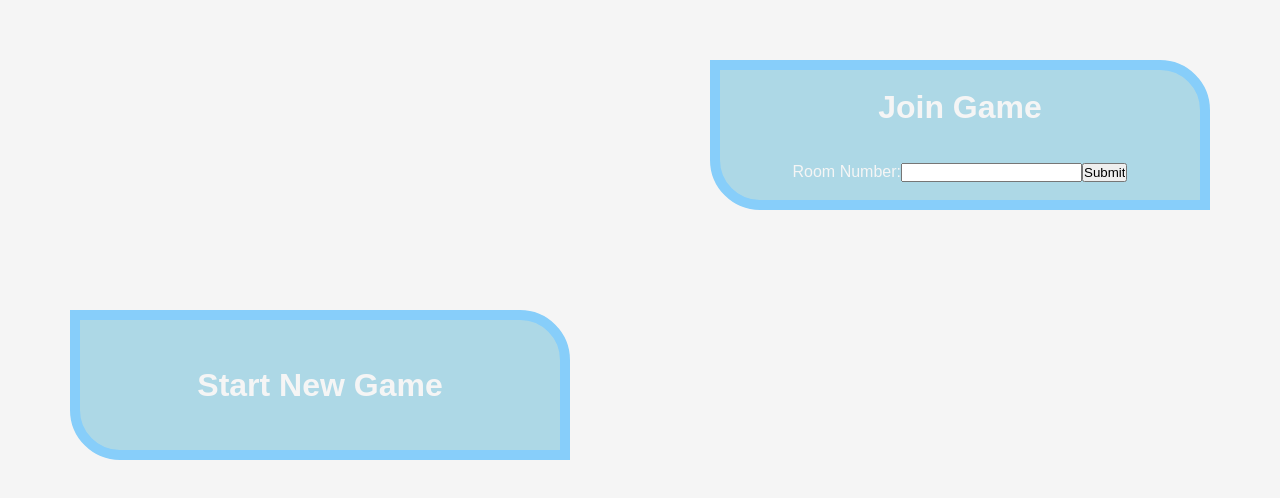
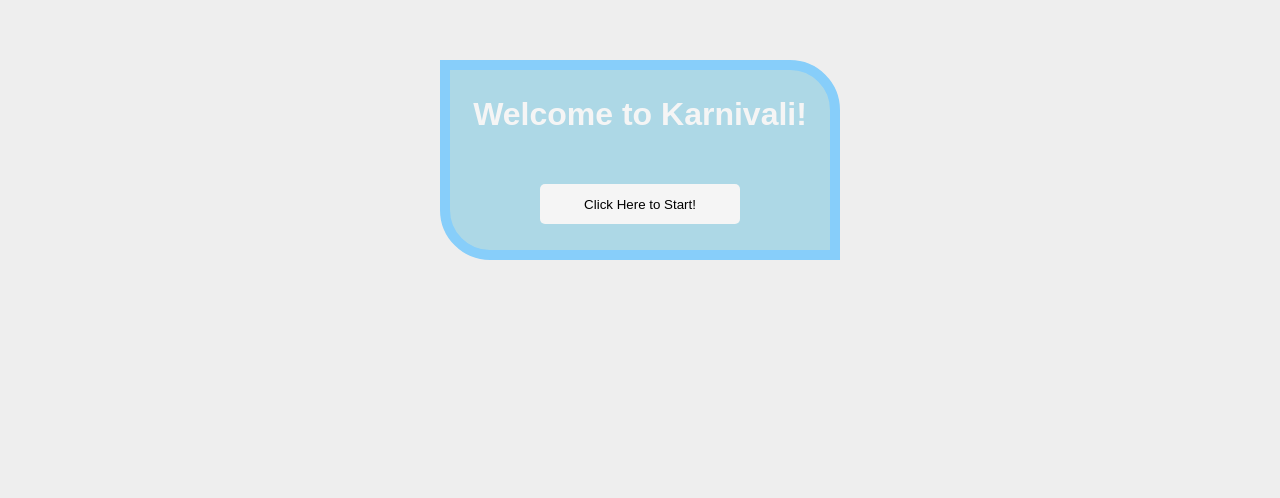
Before and after one commit to dolnuea/Karnivalli, a React (Create React App) app in the folder karnivali_UI/karnivaliui/: page / in a window 1280 px wide. Shown: the part 140-638 px from the top of the page. Built offline with nearby package versions, Linux system fonts and the light colour scheme.

Commit message:
Added Page Navigation

```diff
--- a/karnivali_UI/karnivaliui/src/App.js
+++ b/karnivali_UI/karnivaliui/src/App.js
@@ -1,35 +1,64 @@
 import WelcomeScreen from "./WelcomeScreen";
 import StartOrJoinScreen from "./StartOrJoinScreen.js";
+import GameSelectionScreen from "./GameSelectionScreen";
 import PlayAgainBox from "./PlayAgainBox";
-import './App.css';
-import TicTacToe from './webPages/ticTacToe';
-import StartGame from './webPages/startGame';
-import { BrowserRouter as Router, Route, Switch } from 'react-router-dom';
-
+import "./App.css";
+import TicTacToe from "./webPages/ticTacToe";
+import StartGame from "./webPages/startGame";
+import { BrowserRouter as Router, Route, Switch } from "react-router-dom";
 
 // to test each page, un-comment the line you want to test
 
-function App() {
+export default function App() {
   return (
-    <div>
+    <div className="App">
+      {/*   <PlayAgainBox />/}
 
-          {/*   <PlayAgainBox />*/}
+      {/ <StartOrJoinScreen /> /}
 
-      {/* <StartOrJoinScreen /> */}
+          {/ <WelcomeScreen />  /}
 
-          {/* <WelcomeScreen />  */}
+          {/ <StartGame /> */}
 
-          {/* <StartGame /> */}
-
-          <Router>
-              <div className="App">
-                  <StartOrJoinScreen />
-              </div>
-          </Router>
-
-
+      <Router>
+        <Switch>
+          <Route
+            exact
+            path="/"
+            render={(props) => <WelcomeScreen {...props} />}
+          />
+          <Route
+            exact
+            path="/start-or-join"
+            render={(props) => <StartOrJoinScreen {...props} />}
+          />
+          <Route
+            exact
+            path="/game-selection"
+            render={(props) => <GameSelectionScreen {...props} />}
+          />
+          <Route
+            exact
+            path="/game-selection"
+            render={(props) => <GameSelectionScreen {...props} />}
+          />
+          <Route
+            exact
+            path="/tic-tac-toe"
+            render={(props) => <TicTacToe {...props} />}
+          />
+          {/* <Route
+            exact
+            path="/rock-paper-scissor"
+            render={(props) => <RockPaperScissor {...props} />}
+          /> */}
+          <Route
+            exact
+            path="/play-again"
+            render={(props) => <PlayAgainBox {...props} />}
+          />
+        </Switch>
+      </Router>
     </div>
   );
 }
-
-export default App;
--- a/karnivali_UI/karnivaliui/src/GameSelectionScreen.js
+++ b/karnivali_UI/karnivaliui/src/GameSelectionScreen.js
@@ -0,0 +1,24 @@
+import {GameSelectionStyles } from "./Components/GameSelectionStyles";
+import {useHistory} from 'react-router-dom';
+
+
+function GameSelectionScreen(){
+
+    const history = useHistory();
+
+    const routeChangetoTTT = () =>{
+        let path = 'tic-tac-toe';
+        history.push(path);
+    }
+    const routeChangetoRPS = () =>{
+        let path = 'rock-paper-scissor';
+        history.push(path);
+    }
+
+    return(
+        <GameSelectionStyles>
+            //todo = tic tac toe and rock paper scissor
+        </GameSelectionStyles>
+    );
+}
+export default GameSelectionScreen;
--- a/karnivali_UI/karnivaliui/src/PlayAgainBox.js
+++ b/karnivali_UI/karnivaliui/src/PlayAgainBox.js
@@ -1,10 +1,20 @@
 import { PlayAgainScreen, PlayAgainWinLose, ReplayGameBox } from "./Components/PlayAgain.styles";
+import {useHistory} from 'react-router-dom';
+
 
 const redAlert = () => {
     alert("Let's party!")
 };
 
 function PlayAgainBox(props) {
+
+    const history = useHistory();
+
+    const routeChange = () =>{
+        let path = ''; //go to welcome page
+        history.push(path);
+    }
+
     return (
         <PlayAgainScreen>
             <PlayAgainWinLose onClick={redAlert} >
--- a/karnivali_UI/karnivaliui/src/StartOrJoinScreen.js
+++ b/karnivali_UI/karnivaliui/src/StartOrJoinScreen.js
@@ -1,5 +1,6 @@
 import React from "react";
 import reactDom from "react-dom";
+import {useHistory} from 'react-router-dom';
 import './App.css'
 import { GameboxStart, GameboxJoin, StartJoinScreen } from './Components/StartJoin.styles'
 
@@ -11,9 +12,16 @@ function StartOrJoinScreen(props) {
     alert("Let's party!")
   };
 
+  const history = useHistory();
+
+    const routeChange = () =>{
+        let path = 'game-selection';
+        history.push(path);
+    }
+
   return (
     <StartJoinScreen>
-      <GameboxStart onClick={redAlert}>
+      <GameboxStart onClick={routeChange}>
         <h1>
           Start New Game
         </h1>
--- a/karnivali_UI/karnivaliui/src/WelcomeScreen.js
+++ b/karnivali_UI/karnivaliui/src/WelcomeScreen.js
@@ -1,22 +1,31 @@
 import React from "react";
 import { ReactDOM } from "react";
+import {useHistory} from 'react-router-dom';
+import StartOrJoinScreen from "./StartOrJoinScreen.js";
 import { StartButton, WelcomeWindow } from "./Components/Welcome.styles";
 
 
-const redAlert = () => {
-    alert("Let's party!")
-}
-
+// const redAlert = () => {
+//     alert("Let's party!")
+// }
 
 function WelcomeScreen() {
+
+    const history = useHistory();
+
+    const routeChange = () =>{
+        let path = 'start-or-join';
+        history.push(path);
+    }
+
     return (
         <WelcomeWindow>
             <h1>
                 Welcome to Karnivali!
             </h1>
 
-            <StartButton onClick={redAlert}>
-                Click to get started!
+            <StartButton onClick={routeChange}>
+                Click Here to Start!
             </StartButton>
         </WelcomeWindow>
     );
```
